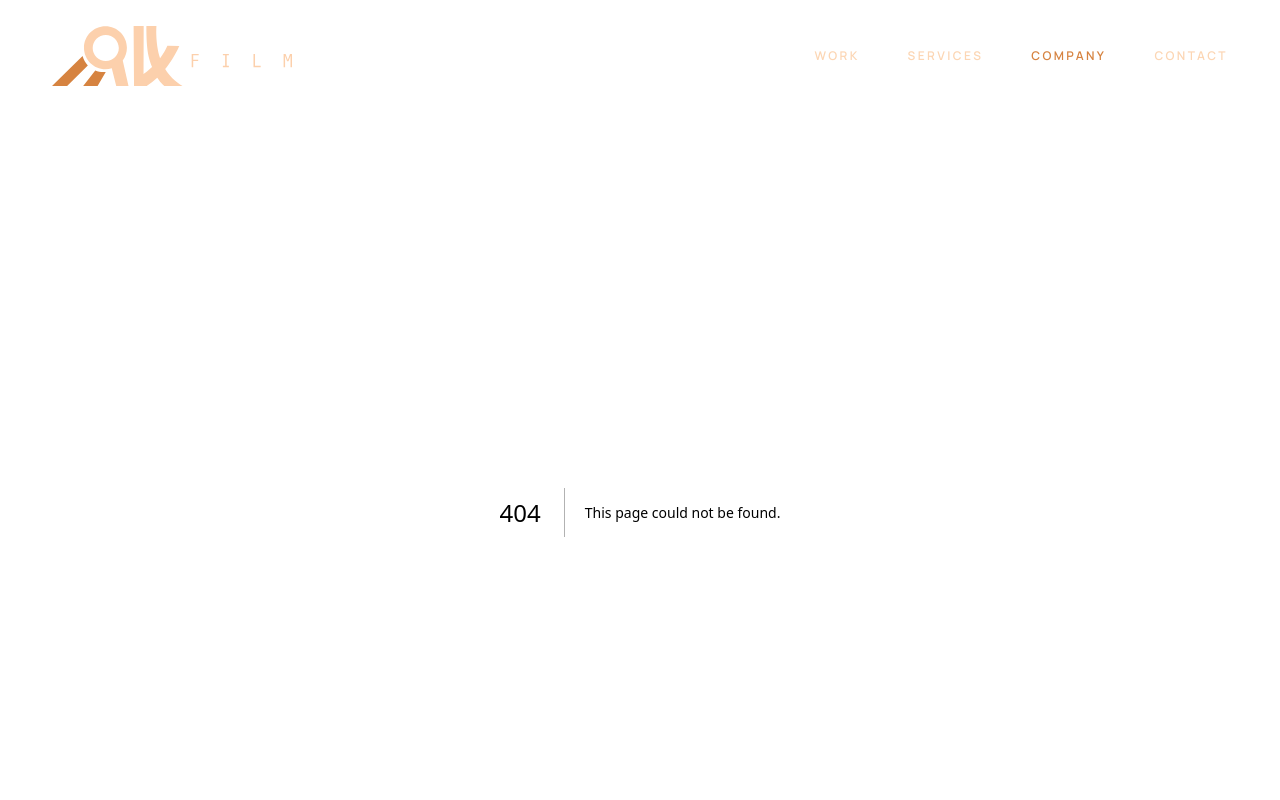
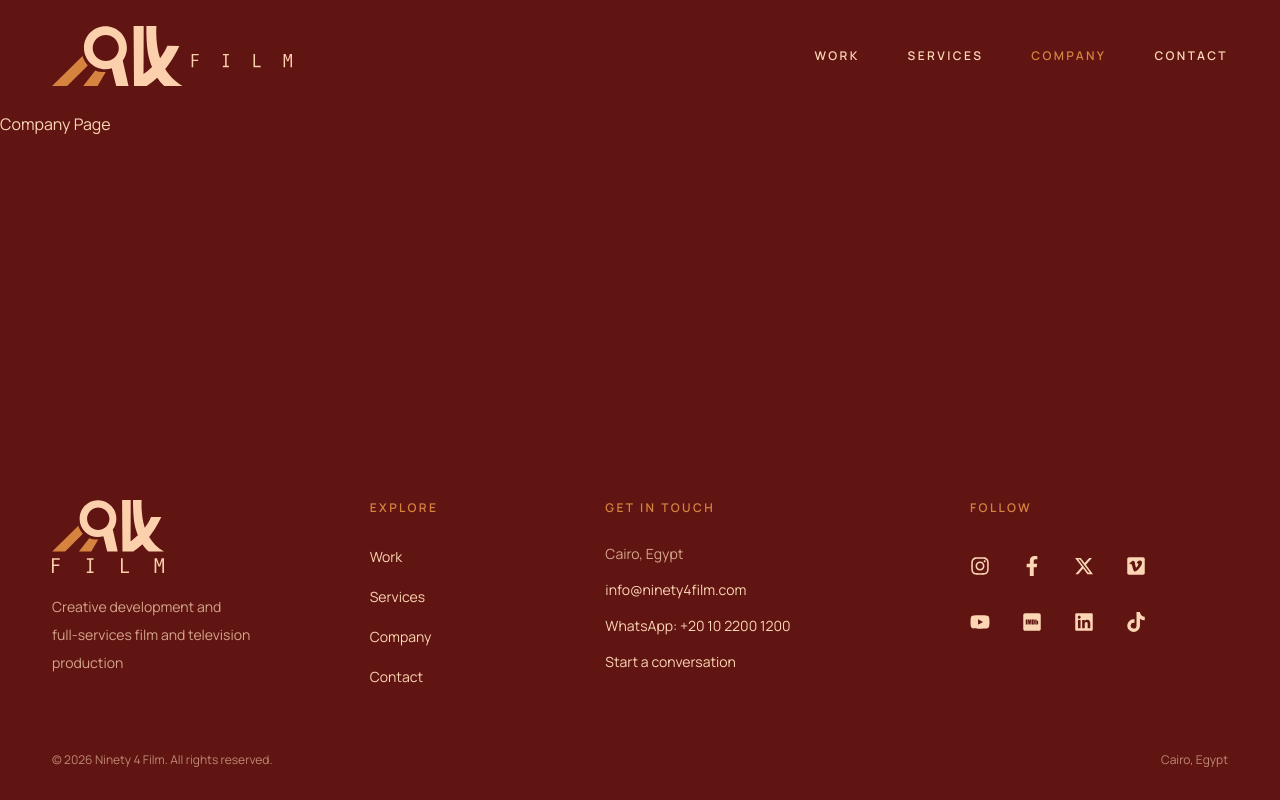
Before and after one commit to assarjunior/n4f-v0, a Next.js app: page /company in a window 1280 px wide. Before the commit this address had no page. Shown: the top 800 px of the page. Built offline with nearby package versions, Linux system fonts and the light colour scheme.

Commit message:
feat: add Company and Contact pages with basic structure

```diff
--- /dev/null
+++ b/src/app/company/page.tsx
@@ -0,0 +1,7 @@
+export default function CompanyPage() {
+  return (
+    <div>
+      <h1>Company Page</h1>
+    </div>
+  );
+}
--- /dev/null
+++ b/src/app/contact/page.tsx
@@ -0,0 +1,7 @@
+export default function ContactPage() {
+  return (
+    <div>
+      <h1>Contact Page</h1>
+    </div>
+  );
+}
--- a/src/app/globals.css
+++ b/src/app/globals.css
@@ -444,7 +444,7 @@
 }
 
 /* =========================================
-   BRAND STAMP — FIXED LOGO + ROTATING RING
+   BRAND STAMP —  LOGO + ROTATING RING
    ========================================= */
 
 .who-we-are__stamp {
@@ -632,7 +632,7 @@
     user-select: none;
   }
 
-  /* CENTER LOGO — FIXED */
+  /* CENTER LOGO */
 
   .who-we-are__stamp-logo {
     position: absolute;
```
